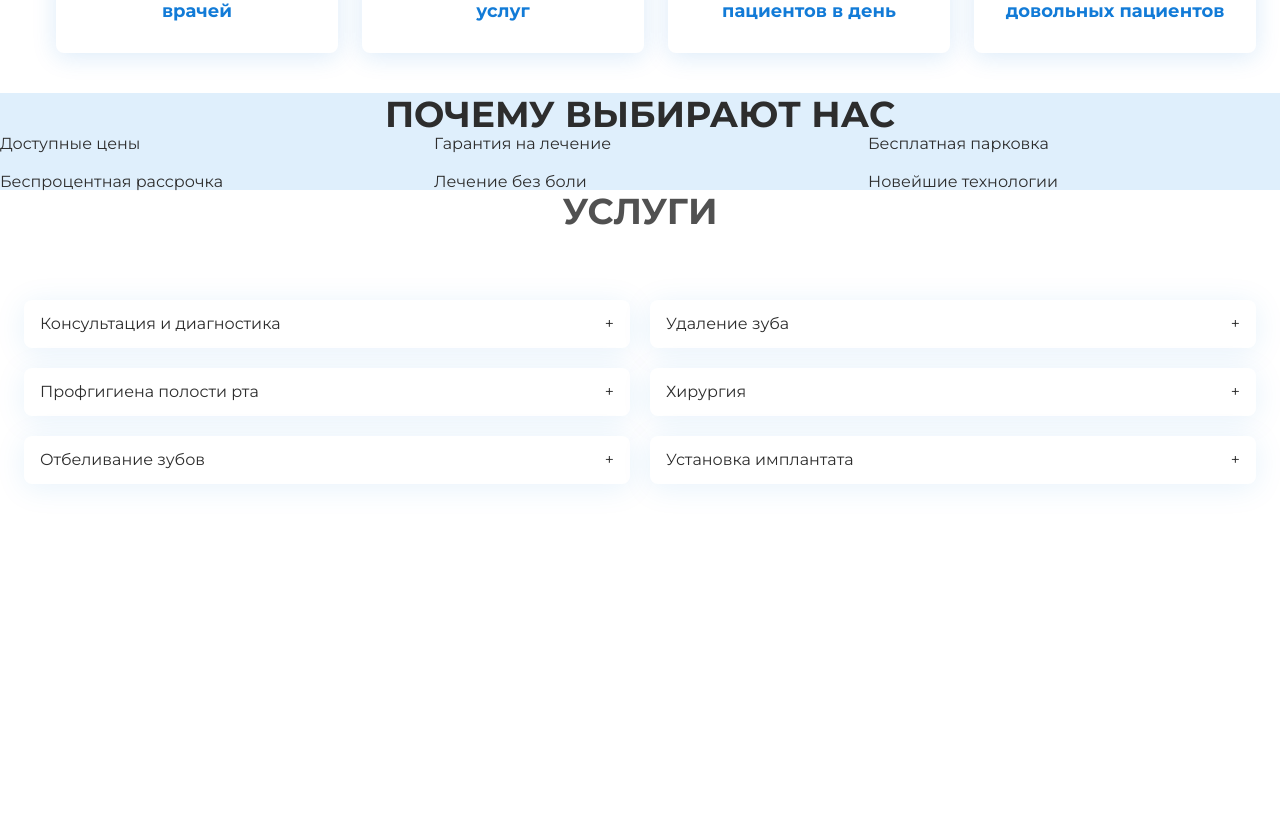
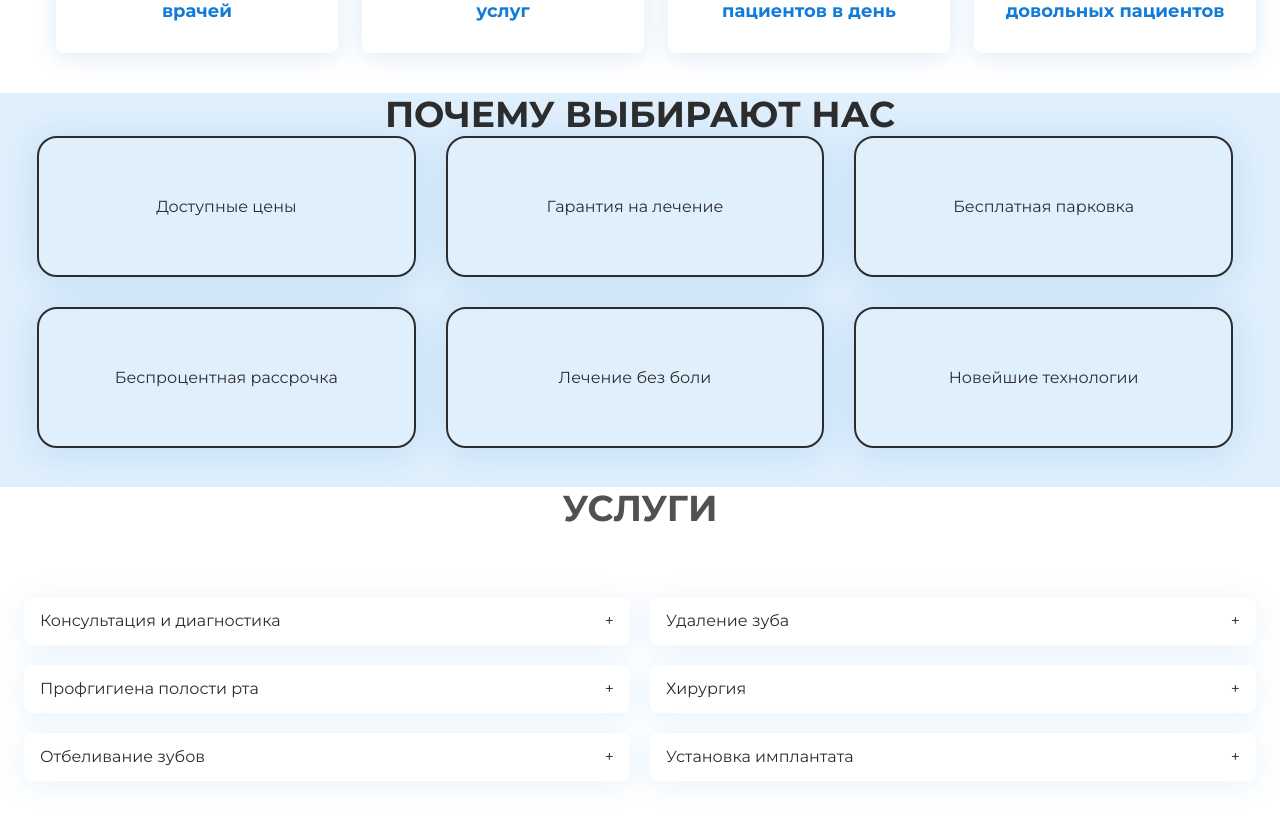
Before and after one commit to dimusiq/smart-dental, a React (Vite) app: page / in a window 1280 px wide. Shown: the part 1140-1962 px from the top of the page. Built offline with nearby package versions, Linux system fonts and the light colour scheme.

Commit message:
styling reason component

```diff
--- a/src/components/Reason/Reason.jsx
+++ b/src/components/Reason/Reason.jsx
@@ -9,6 +9,7 @@ const Reason = () => {
       </div>
 
       <div className={styles.container__items}>
+
         <div>Доступные цены</div>
         <div>Гарантия на лечение</div>
         <div>Бесплатная парковка</div>
--- a/src/components/Reason/Reason.module.scss
+++ b/src/components/Reason/Reason.module.scss
@@ -2,6 +2,7 @@
 
 .container {
   background-color: #dfeffc;
+
   &__title {
     font-weight: 700;
     font-size: 36px;
@@ -13,10 +14,16 @@
   &__items {
     display: grid;
     grid-template-columns: 1fr 1fr 1fr;
-    grid-template-rows: 1fr 1fr;
-    gap: 22px;
-    grid-template-areas:
-      '. . .'
-      '. . .';
+    grid-template-rows: 2fr 2fr;
+    gap: 30px;
+    padding: 0 47px 39px 37px;
+  }
+
+  &__items > div {
+    text-align: center;
+    border: solid 2px;
+    padding: 16%;
+    box-shadow: 0px 4px 35px rgba(18, 123, 215, 0.15);
+    border-radius: 20px;
   }
 }
```
